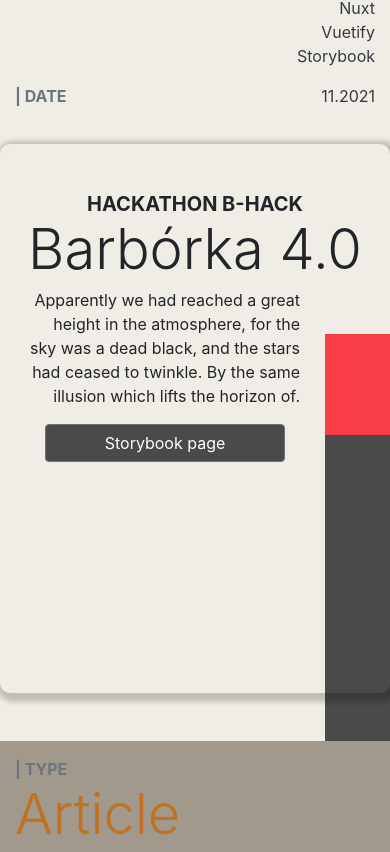
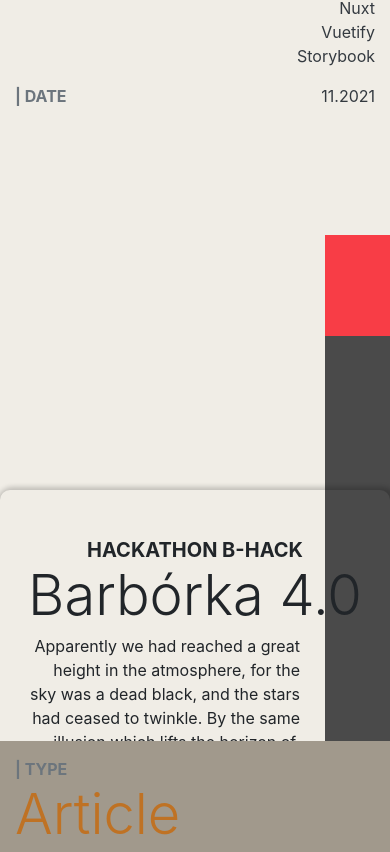
Before and after one commit to ragtam/mgk, a Svelte app: page / in a window 390 px wide. Shown: the part 1612-2464 px from the top of the page. Built offline with nearby package versions, Linux system fonts and the light colour scheme.

Commit message:
minor details fix

```diff
--- a/src/App.svelte
+++ b/src/App.svelte
@@ -120,14 +120,14 @@
 
 		<MyProjectRight slot="right">
 			<p class="text-muted font-weight-bold text-uppercase">| date</p>
-			<p class="text-light text-sm-left">11.2021</p>
+			<p class="text-sm-left">11.2021</p>
 		</MyProjectRight>
 	</MyProject>
 
 	<MyProject parallaxClassName="yt-player-parallax" mainCssRef="yt-player-color" backgroundCssRef="yt-player-background">
 		<MyProjectTopLeft slot="top-left">
 			<p class="text-muted font-weight-bold text-uppercase">| tech stack</p>
-			<ul class="text-light text-right text-sm-left">
+			<ul class="text-right text-sm-left">
 				<li>Angular</li>
 				<li>Typescript</li>
 			</ul>
@@ -135,8 +135,8 @@
 
 		<MyProjectBottomLeft slot="bottom-left">
 			<p class="text-muted font-weight-bold text-uppercase mb-0">| type</p>
-			<h6 class="display-2 pt-0 d-none d-sm-block" style="color: #03ab7a;">NPM Package</h6>
-			<h6 class="display-4 pt-0 d-block d-sm-none" style="color: #03ab7a;">NPM Package</h6>
+			<h6 class="display-2 pt-0 d-none d-sm-block" style="color: #f83d46;">NPM Package</h6>
+			<h6 class="display-4 pt-0 d-block d-sm-none" style="color: #f83d46;">NPM Package</h6>
 		</MyProjectBottomLeft>
 
 		<MyProjectCard slot="card">
@@ -144,18 +144,18 @@
 			<h1 class="display-3 text-center mb-5 d-none d-sm-block">Yt-Player-Angular</h1>
 			<h1 class="display-4 text-center mb-1 mb-sm-5 d-block d-sm-none">Yt-Player-Angular</h1>
 
-			<p class="col-10 pt-0 pt-sm-3 text-right text-light">
+			<p class="col-10 pt-0 pt-sm-3 text-right">
 				Apparently we had reached a great height in the atmosphere, for the sky was a dead black, and the stars had ceased to
 				twinkle. By the same illusion which lifts the horizon of.
 			</p>
-			<button class="btn btn-secondary mt-0 mb-5 mt-sm-3 col-8 offset-1" style="background-color: #03ab7a" type="button"
+			<button class="btn btn-secondary mt-0 mb-5 mt-sm-3 col-8 offset-1" style="background-color: #f83d46" type="button"
 				>Check on NPM</button
 			>
 		</MyProjectCard>
 
 		<MyProjectRight slot="right">
 			<p class="text-muted font-weight-bold text-uppercase">| date</p>
-			<p class="text-light text-sm-left">11.2021</p>
+			<p class="text-sm-left">11.2021</p>
 		</MyProjectRight>
 	</MyProject>
 
@@ -195,6 +195,14 @@
 		background-color: #a1998c;
 	}
 
+	:global([backgroundCssRef='yt-player-background']) {
+		background: linear-gradient(180deg, white 1%, #f83d46 99%); /* W3C, IE10+, FF16+, Chrome26+, Opera12+, Safari7+ */
+	}
+
+	:global([mainCssRef='yt-player-color']) {
+		background-color: white;
+	}
+
 	/* .bg-dark {
 		background-color: #2e2e2e;
 	} */
--- a/src/my-projects/My-Project.svelte
+++ b/src/my-projects/My-Project.svelte
@@ -29,14 +29,7 @@
 <div {mainCssRef} class="my-project">
 	<div class="row no-gutters">
 		<div class="position-absolute background-section">
-			<div
-				{backgroundCssRef}
-				class="col-2 offset-10 col-sm-5 offset-sm-7 {parallaxClassName}"
-				data-rellax-speed="-1"
-				data-rellax-mobile-speed="0.8"
-				data-rellax-xs-speed="0.8"
-				data-rellax-percentage="0.5"
-			/>
+			<div {backgroundCssRef} class="col-2 offset-10 col-sm-5 offset-sm-7" />
 		</div>
 		<div
 			class="col-12 col-sm-4 order-1 order-sm-1 section-left {parallaxClassName}"
@@ -52,8 +45,8 @@
 			<div
 				class="vhs-tape mx-0 mb-5 mt-1 mx-lg-5 {parallaxClassName}"
 				data-rellax-speed="6"
-				data-rellax-mobile-speed="0"
-				data-rellax-xs-speed="0"
+				data-rellax-mobile-speed="3"
+				data-rellax-xs-speed="3"
 				data-rellax-percentage="0.5"
 			>
 				<slot name="card" />
```
